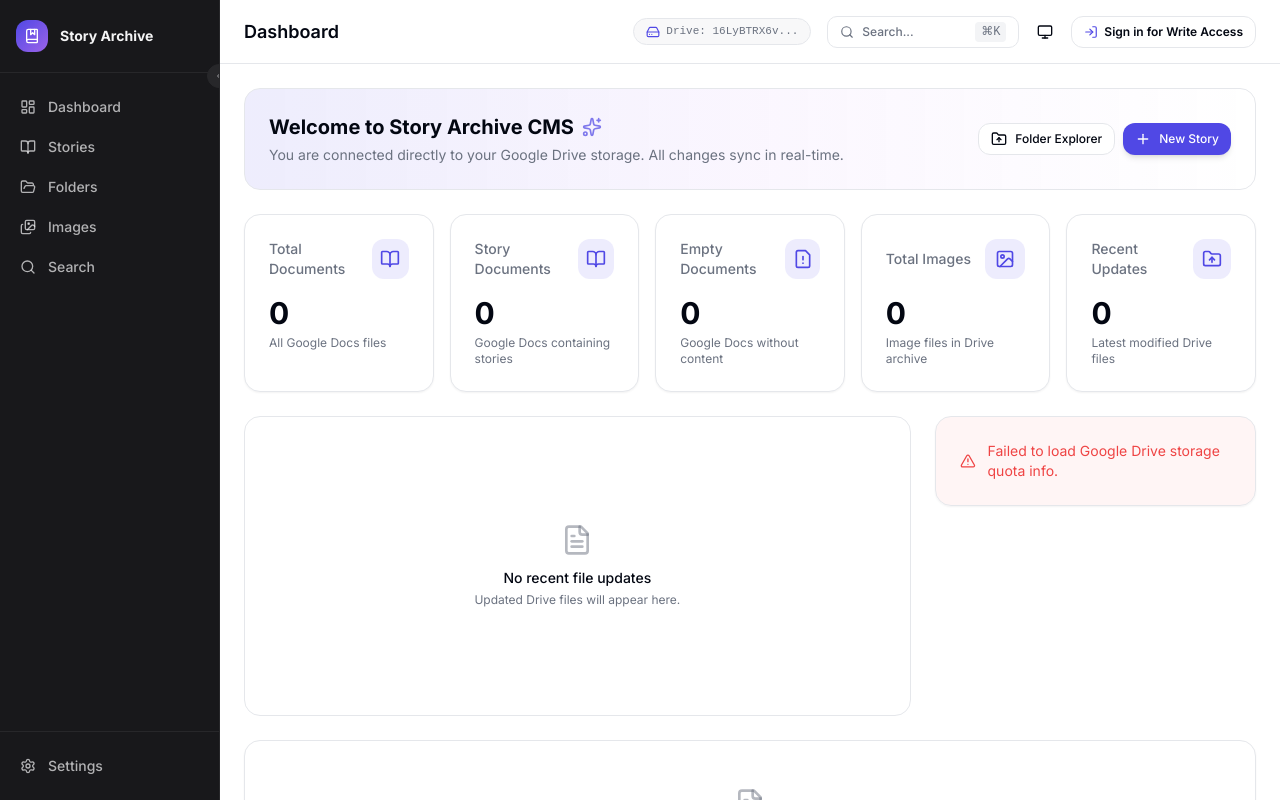
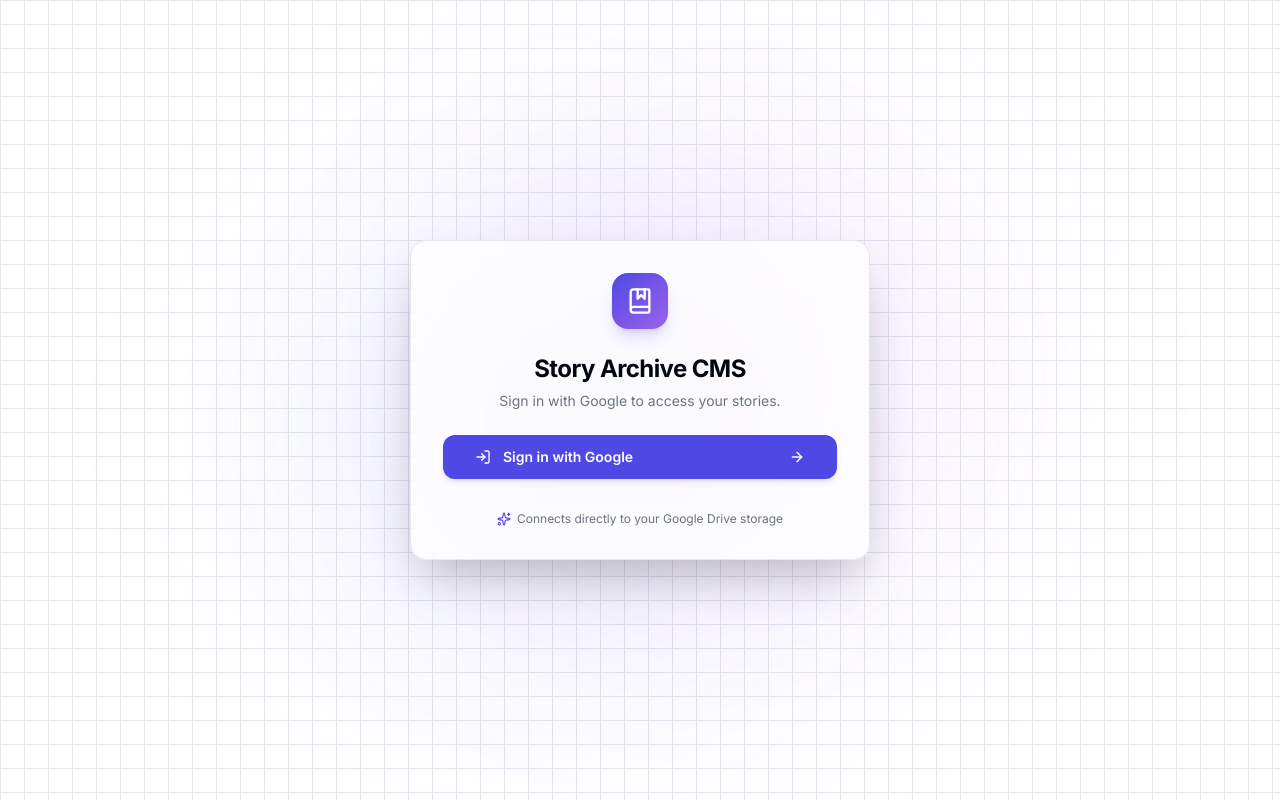
Before and after one commit to mehedihasanfoysal8/story-archive, a Next.js app: page / in a window 1280 px wide. Built offline with nearby package versions, Linux system fonts and the light colour scheme.

Commit message:
Fix root cause: require Google auth token to access stories

```diff
--- a/features/auth/AuthGuard.tsx
+++ b/features/auth/AuthGuard.tsx
@@ -10,7 +10,7 @@ interface AuthGuardProps {
 }
 
 export function AuthGuard({ children }: AuthGuardProps) {
-  const { isLoading, rootFolderId } = useAuth();
+  const { isLoading, isAuthenticated, rootFolderId } = useAuth();
   const [mounted, setMounted] = useState(false);
 
   useEffect(() => {
@@ -30,8 +30,8 @@ export function AuthGuard({ children }: AuthGuardProps) {
     );
   }
 
-  // If a Drive folder link / rootFolderId is connected, immediately allow entry into the workspace!
-  if (!rootFolderId) {
+  // Need both a folder AND a valid Google access token to use the app
+  if (!rootFolderId || !isAuthenticated) {
     return <LoginPage />;
   }
 
--- a/features/auth/LoginPage.tsx
+++ b/features/auth/LoginPage.tsx
@@ -2,23 +2,21 @@
 
 import { useState } from "react";
 import { motion } from "framer-motion";
-import { BookMarked, Sparkles, FolderSymlink, ArrowRight, HardDrive, CheckCircle2 } from "lucide-react";
+import { BookMarked, Sparkles, FolderSymlink, ArrowRight, HardDrive, CheckCircle2, LogIn } from "lucide-react";
 import { Button } from "@/components/ui/button";
 import { Input } from "@/components/ui/input";
 import { Label } from "@/components/ui/label";
 import { useAuth } from "@/hooks/useAuth";
 import { extractFolderIdFromUrl } from "@/utils/helpers";
 import { APP_CONFIG } from "@/config/app";
-import { useRouter } from "next/navigation";
 import toast from "react-hot-toast";
 
 export function LoginPage() {
-  const router = useRouter();
-  const { setRootFolderId } = useAuth();
+  const { setRootFolderId, login, isAuthenticated, rootFolderId } = useAuth();
   const [driveUrl, setDriveUrl] = useState<string>(APP_CONFIG.defaultDriveLink);
   const [connecting, setConnecting] = useState(false);
 
-  const handleConnect = (e: React.FormEvent) => {
+  const handleConnect = async (e: React.FormEvent) => {
     e.preventDefault();
     const folderId = extractFolderIdFromUrl(driveUrl);
     if (!folderId) {
@@ -29,13 +27,27 @@ export function LoginPage() {
     setConnecting(true);
     // Save extracted folder ID as active Drive root
     setRootFolderId(folderId);
-    toast.success("Google Drive link connected! Opening archive...");
+    toast.success("Drive folder connected! Signing in with Google...");
 
-    // Auto connect directly into the CMS without forced login!
-    setTimeout(() => {
-      window.location.href = "/dashboard";
-    }, 500);
+    // Trigger Google OAuth login so we get an access token
+    try {
+      await login();
+    } catch (err) {
+      toast.error("Google sign-in failed: " + (err as Error).message);
+      setConnecting(false);
+    }
   };
+
+  const handleGoogleLogin = async () => {
+    try {
+      setConnecting(true);
+      await login();
+    } catch (err) {
+      toast.error("Google sign-in failed: " + (err as Error).message);
+      setConnecting(false);
+    }
+  };
+
 
   return (
     <div className="flex min-h-screen items-center justify-center bg-background bg-grid relative overflow-hidden p-4">
@@ -60,11 +72,33 @@ export function LoginPage() {
             Story Archive CMS
           </h1>
           <p className="text-sm text-muted-foreground">
-            Paste any Google Drive folder link to instantly connect and manage files.
+            {rootFolderId && !isAuthenticated
+              ? "Sign in with Google to access your stories."
+              : "Connect your Google Drive folder and sign in to manage your stories."}
           </p>
         </div>
 
-        {/* Drive Link Direct Auto-Connect Form */}
+        {/* If folder is connected but no token, just show Google Sign-In */}
+        {rootFolderId && !isAuthenticated ? (
+          <Button
+            onClick={handleGoogleLogin}
+            disabled={connecting}
+            size="lg"
+            className="w-full h-11 rounded-xl font-semibold flex items-center justify-center gap-2 group shadow-md"
+            id="google-signin-btn"
+          >
+            {connecting ? (
+              <div className="w-5 h-5 border-2 border-background border-t-transparent rounded-full animate-spin" />
+            ) : (
+              <>
+                <LogIn className="w-4 h-4 mr-1 flex-shrink-0" />
+                Sign in with Google
+                <ArrowRight className="w-4 h-4 ml-auto group-hover:translate-x-1 transition-transform" />
+              </>
+            )}
+          </Button>
+        ) : (
+          /* Drive Link + Sign-In Form */
           <form onSubmit={handleConnect} className="space-y-4 text-left pt-2">
             <div className="space-y-2">
               <Label htmlFor="drive-link-input" className="text-xs font-semibold text-foreground flex items-center gap-1.5">
@@ -82,7 +116,7 @@ export function LoginPage() {
               />
               <p className="text-[11px] text-muted-foreground flex items-center gap-1">
                 <CheckCircle2 className="w-3.5 h-3.5 text-emerald-500 flex-shrink-0" />
-              <span>Instant auto-connect without requiring login</span>
+                <span>Enter your Google Drive folder link then sign in</span>
               </p>
             </div>
 
@@ -98,12 +132,13 @@ export function LoginPage() {
               ) : (
                 <>
                   <HardDrive className="w-4 h-4 mr-1 flex-shrink-0" />
-                Connect & Load Drive Folder
+                  Connect & Sign in with Google
                   <ArrowRight className="w-4 h-4 ml-auto group-hover:translate-x-1 transition-transform" />
                 </>
               )}
             </Button>
           </form>
+        )}
 
         <div className="pt-2 flex items-center justify-center gap-1.5 text-xs text-muted-foreground">
           <Sparkles className="w-3.5 h-3.5 text-primary" />
```
Lines whose indentation alone changed are shown as unchanged.
